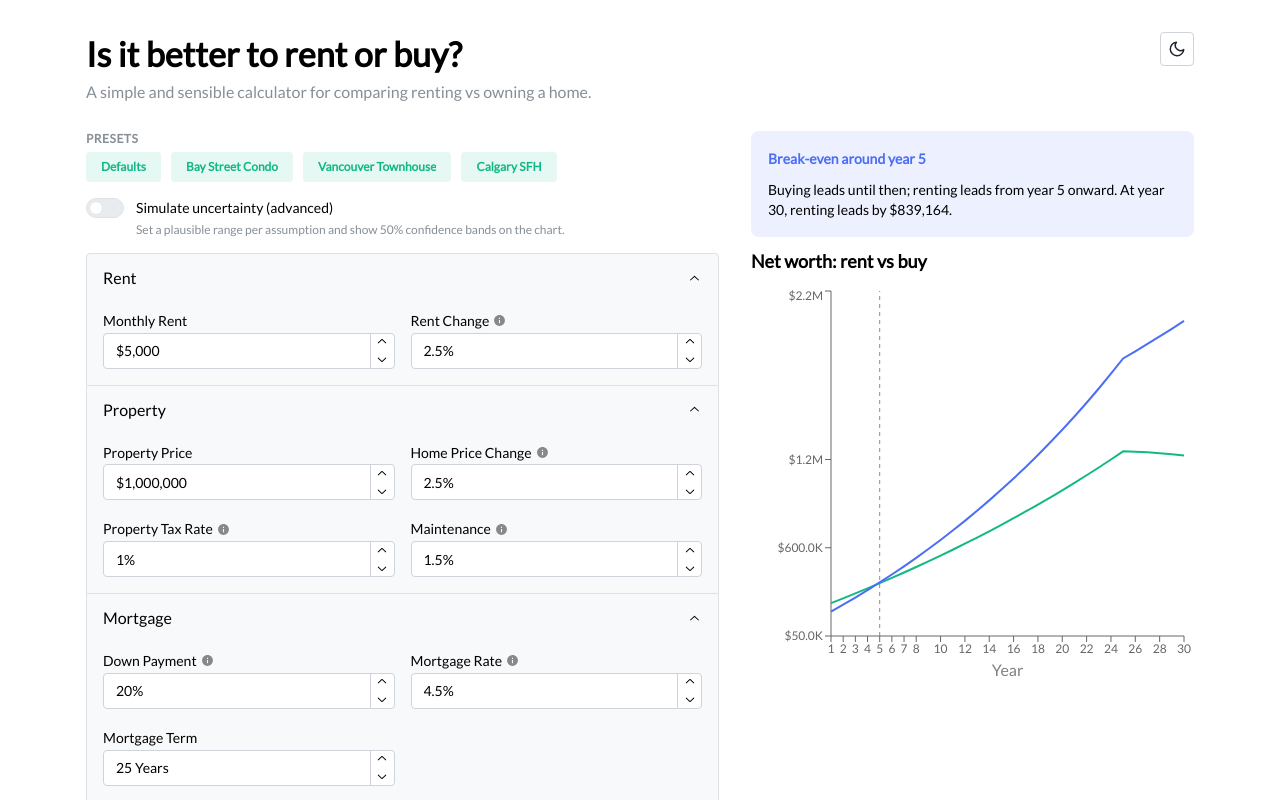
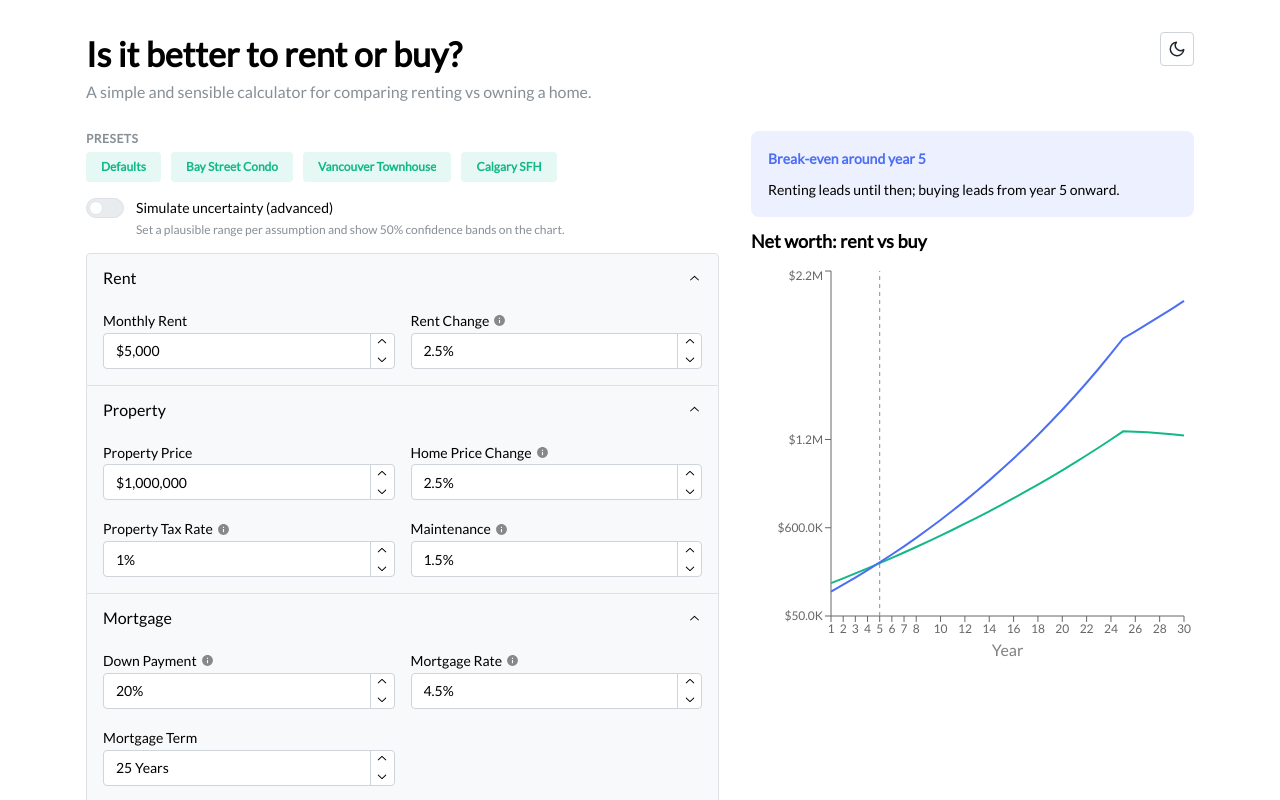
Before and after one commit to low-earth-orbit/rent-vs-buy, a React (Create React App) app: page / in a window 1280 px wide. Shown: the top 800 px of the page. Built offline with nearby package versions, Linux system fonts and the light colour scheme.

Commit message:
Fix result text

```diff
--- a/src/components/NetWorthChart.jsx
+++ b/src/components/NetWorthChart.jsx
@@ -76,7 +76,6 @@ function ChartTooltip({ payload, showBands }) {
 function SummaryBanner({ data, crossover }) {
   const last = data[data.length - 1];
   const renterWins = last.renterMedian >= last.ownerMedian;
-  const margin = formatCAD(Math.abs(last.renterMedian - last.ownerMedian));
   const color = renterWins ? "teal" : "indigo";
 
   let title, body;
@@ -84,13 +83,11 @@ function SummaryBanner({ data, crossover }) {
     const breakEvenYear = crossover.year.toFixed(0);
     title = `Break-even around year ${breakEvenYear}`;
     body = renterWins
-      ? `Renting leads until then; buying leads from year ${breakEvenYear} onward. At year 30, buying leads by ${margin}.`
-      : `Buying leads until then; renting leads from year ${breakEvenYear} onward. At year 30, renting leads by ${margin}.`;
+      ? `Buying leads until then; renting leads from year ${breakEvenYear} onward.`
+      : `Renting leads until then; buying leads from year ${breakEvenYear} onward.`;
   } else {
-    title = renterWins
-      ? "Renting leads for the entire 30 years"
-      : "Buying leads for the entire 30 years";
-    body = `By ${margin} at year 30.`;
+    title = renterWins ? "Renting leads" : "Buying leads";
+    body = `For the entire 30 years`;
   }
 
   return (
```
